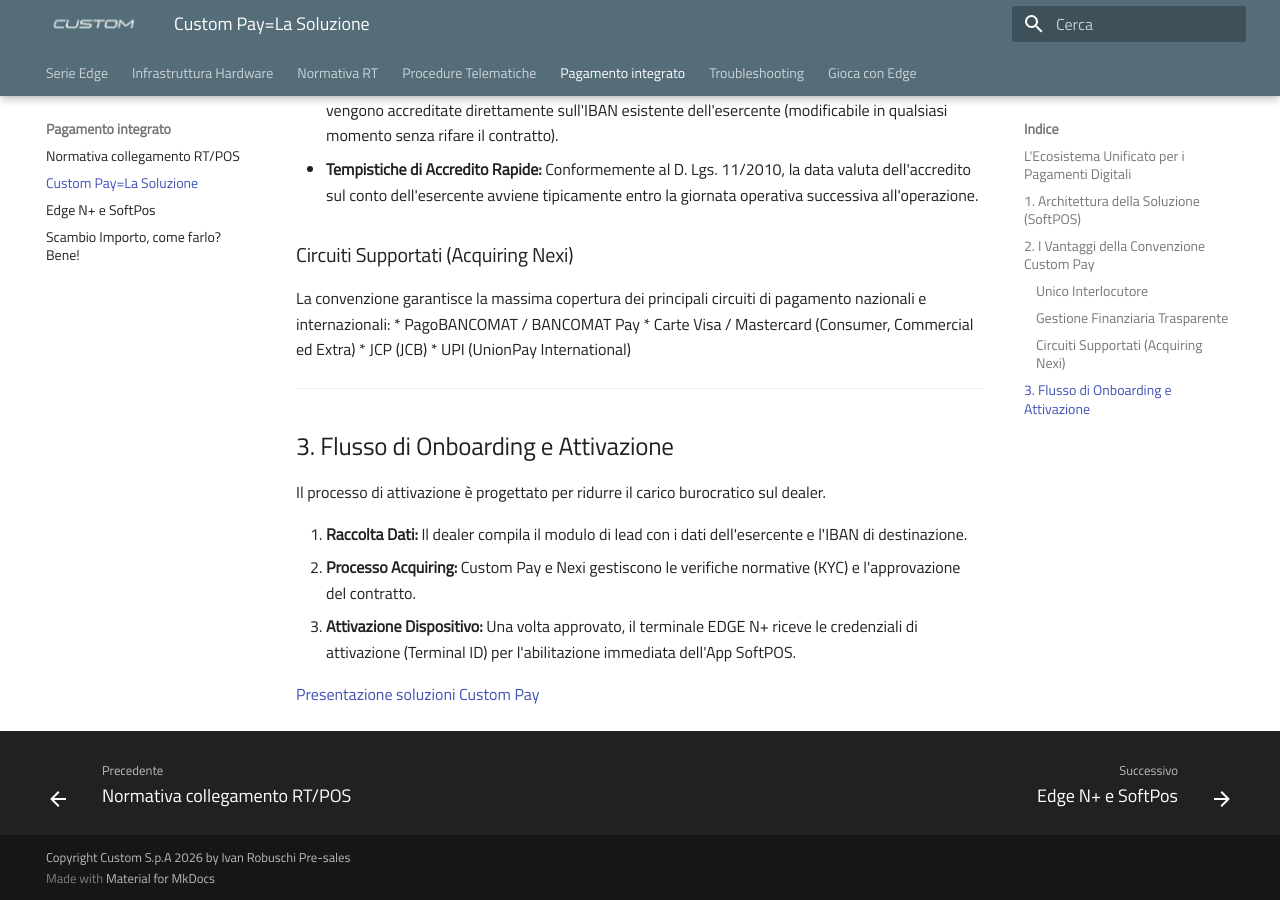
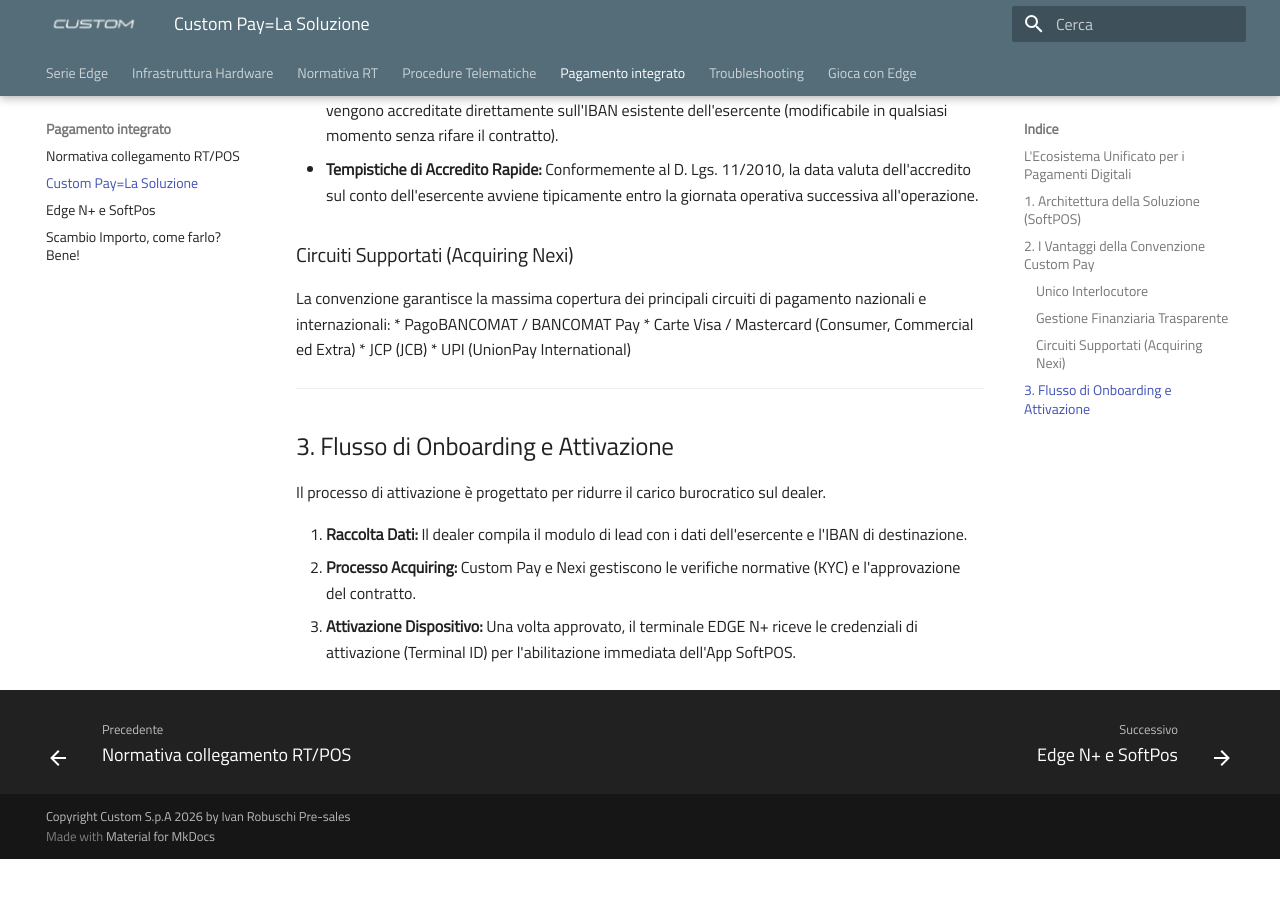
Before and after one commit to ivanrobuschi-custom/corso-tecnico-edge-n, an MkDocs documentation site: the page built from docs/softpos.md, in a window 1280 px wide and 900 px high, scrolled down 1142 px. Built offline with MkDocs 1.6.1 and Material for MkDocs 9.7.7, drawn with Linux system fonts in a browser that asks for light colours; after the commit the page ends 2001 px from its top, so only the background shows below that.

Commit message:
tolto cpay

```diff
--- a/docs/softpos.md
+++ b/docs/softpos.md
@@ -45,5 +45,3 @@
 1. **Raccolta Dati:** Il dealer compila il modulo di lead con i dati dell'esercente e l'IBAN di destinazione.
 2. **Processo Acquiring:** Custom Pay e Nexi gestiscono le verifiche normative (KYC) e l'approvazione del contratto.
 3. **Attivazione Dispositivo:** Una volta approvato, il terminale EDGE N+ riceve le credenziali di attivazione (Terminal ID) per l'abilitazione immediata dell'App SoftPOS.
-
-[Presentazione soluzioni Custom Pay](assets/resources/TecnicoCpayFebbraio26.pptx)
```
